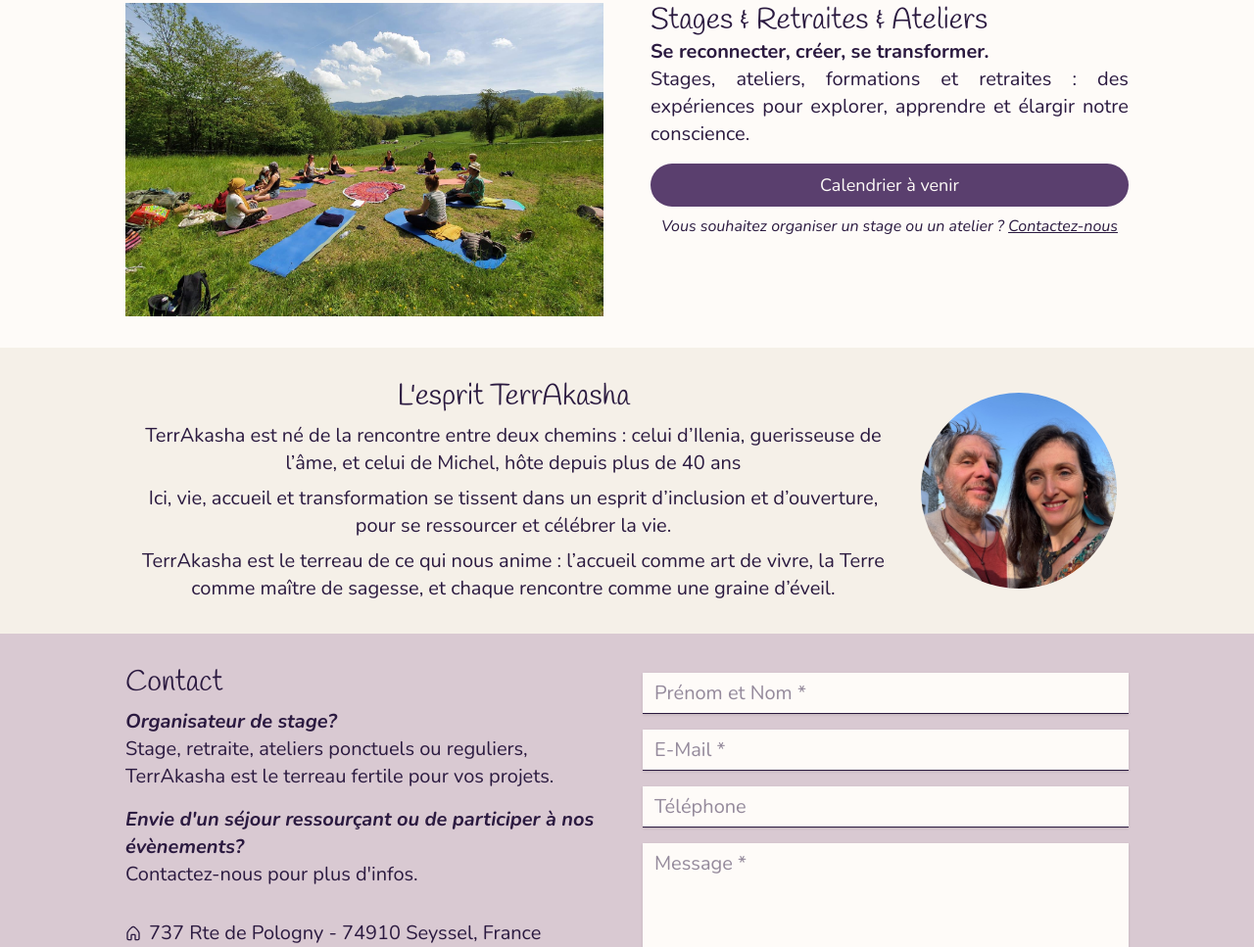
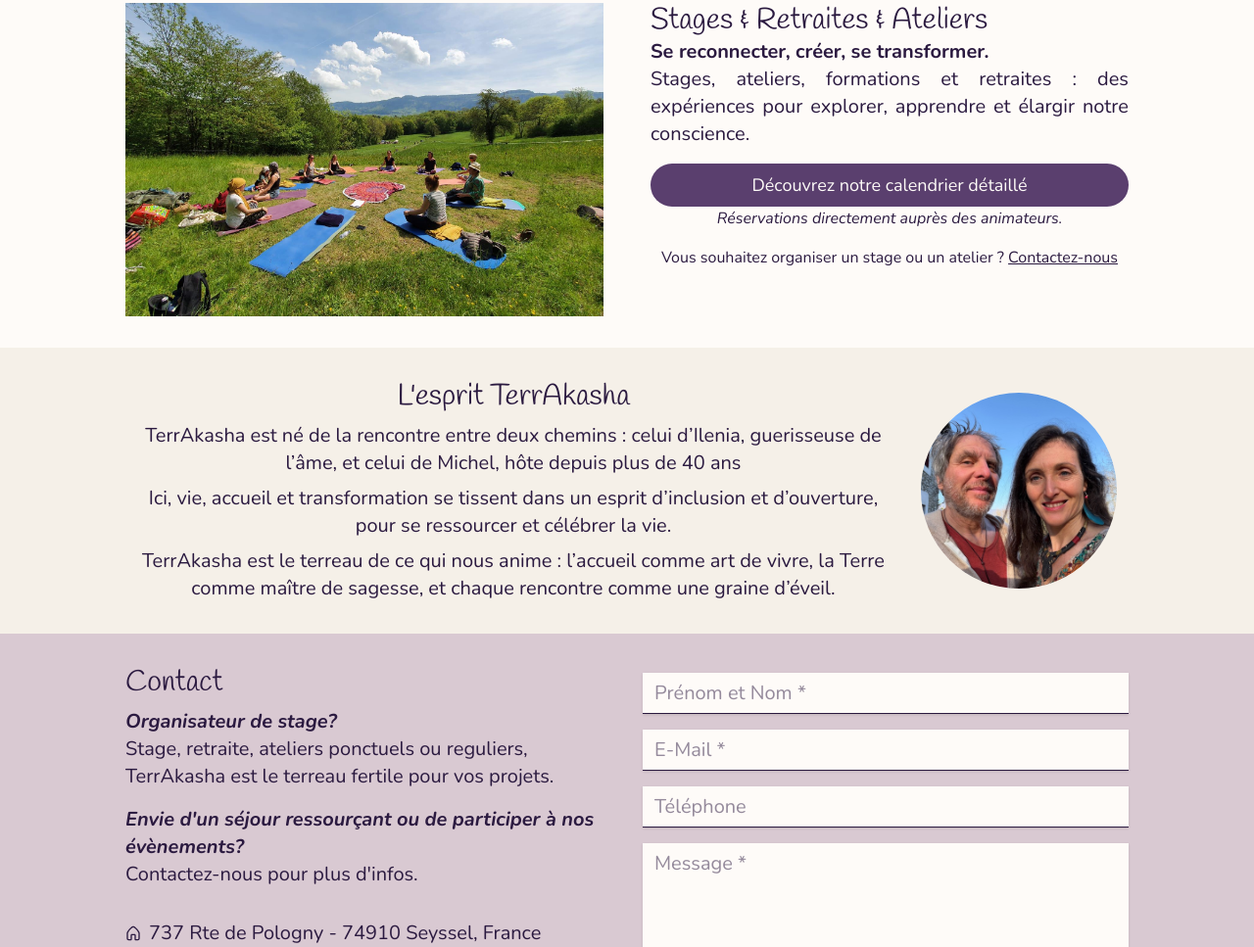
Before and after one commit to elisedjn/terrakasha, a plain HTML site: page index.html in a window 1280 px wide. Shown: the part 3069-4036 px from the top of the page at 98% size. Drawn offline with nearby package versions, Linux system fonts and the light colour scheme.

Commit message:
update events calendar

```diff
--- a/index.html
+++ b/index.html
@@ -525,26 +525,19 @@
             Stages, ateliers, formations et retraites : des expériences pour explorer,
             apprendre et élargir notre conscience.
           </p>
-          <!-- <a
-            class="bg-[var(--purple)] text-center text-[var(--white)] md:text-lg block py-2 max-w-lg mx-auto rounded-full hover:opacity-90 mt-4 mb-2"
-            href="assets/soins.pdf"
+          <a
+            class="bg-[var(--purple)] text-center text-[var(--white)] md:text-lg block py-2 max-w-lg mx-auto rounded-full hover:opacity-90 mt-4"
+            href="assets/pdf/planning-ateliers-stages-retraites-terrakasha-seyssel.pdf"
             target="_blank"
             >Découvrez notre calendrier détaillé</a
-          > -->
-          <div
-            class="bg-[var(--purple)] text-center text-[var(--white)] md:text-lg block py-2 max-w-lg mx-auto rounded-full mt-4 mb-2 cursor-not-allowed"
-            href="assets/soins.pdf"
-            target="_blank"
           >
-            Calendrier à venir
-          </div>
           <p class="text-center text-base italic">
+            Réservations directement auprès des animateurs.
+          </p>
+          <p class="text-center text-base mt-4">
             Vous souhaitez organiser un stage ou un atelier ?
             <a href="#contact" class="underline cursor-pointer">Contactez-nous</a>
           </p>
-          <!-- <p class="text-center text-base italic">
-            Réservations directement auprès des animateurs.
-          </p> -->
         </div>
       </div>
 
```
Also changed, not shown: 3 other files.
